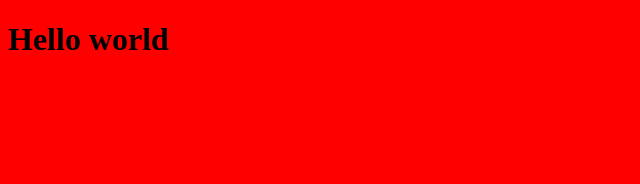
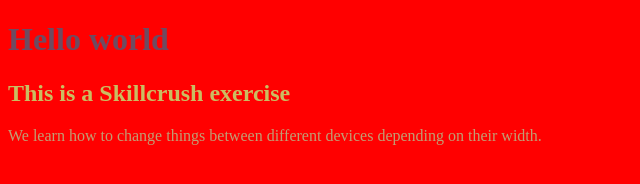
Before and after one commit to SaraOoo/206-breakpoints-starter, a plain HTML site: page index.html in a window 1280 px wide. Shown: the whole page, without its empty margins (0-640 px from the left). Drawn offline with Linux system fonts and the light colour scheme.

Commit message:
Crazy color changes

```diff
--- a/css/main.css
+++ b/css/main.css
@@ -2,12 +2,35 @@
 	background: blue;
 }
 
+h1 {
+	color: #7b7d70;
+}
+
+h2 {
+	color: #4eafb8;
+}
+
+p {
+	color: #ff8641;
+}
 
 /* ----------- Tablets larger than 768px wide ----------- */
 @media (min-width: 768px) {
 	body {
     background: yellow;
   }
+
+	h1 {
+		color: #02cbd2;
+	}
+
+	h2 {
+		color: #fcc02a;
+	}
+
+	p {
+		color: #7b8f8e;
+	}
 }
 
 /* ----------- Monitors larger than 1200px wide ----------- */
@@ -15,4 +38,16 @@
 	body {
 		background: red;
 	}
+
+	h1 {
+		color: #6e4b61;
+	}
+
+	h2 {
+		color: #cabd61;
+	}
+
+	p {
+		color: #c19e74;
+	}
 }
--- a/index.html
+++ b/index.html
@@ -9,5 +9,12 @@
 
   <body>
     <h1>Hello world</h1>
+
+    <h2>This is a Skillcrush exercise</h2>
+
+    <p>We learn how to change things between different devices depending on their width. </p>
+
+
+
   </body>
 </html>
```
